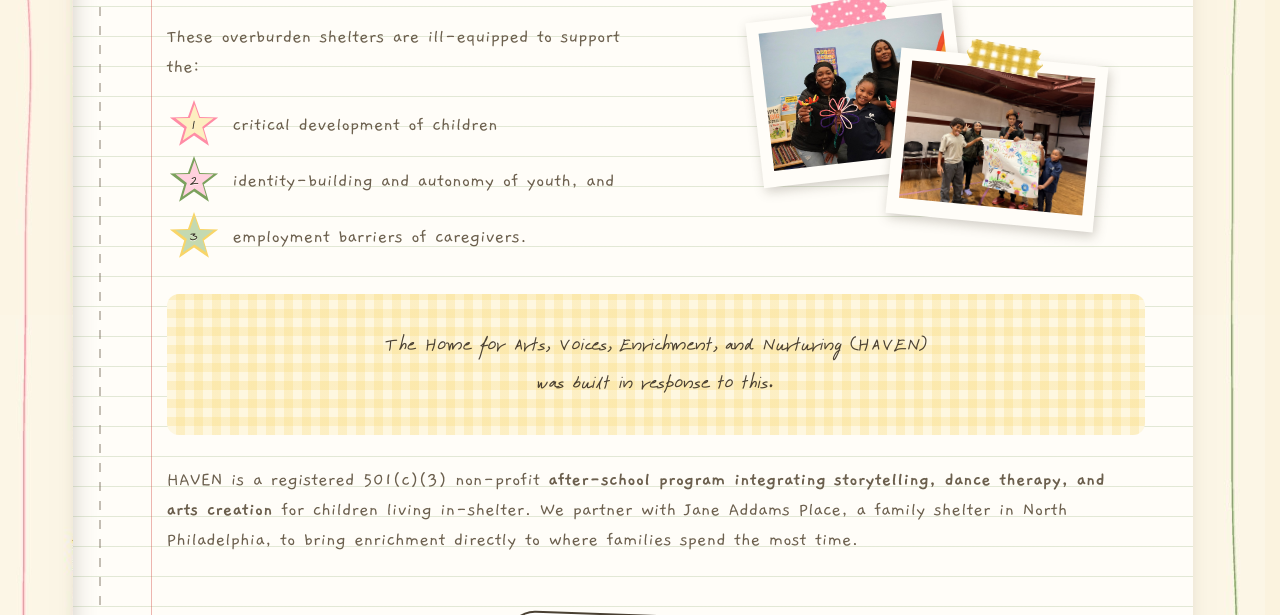
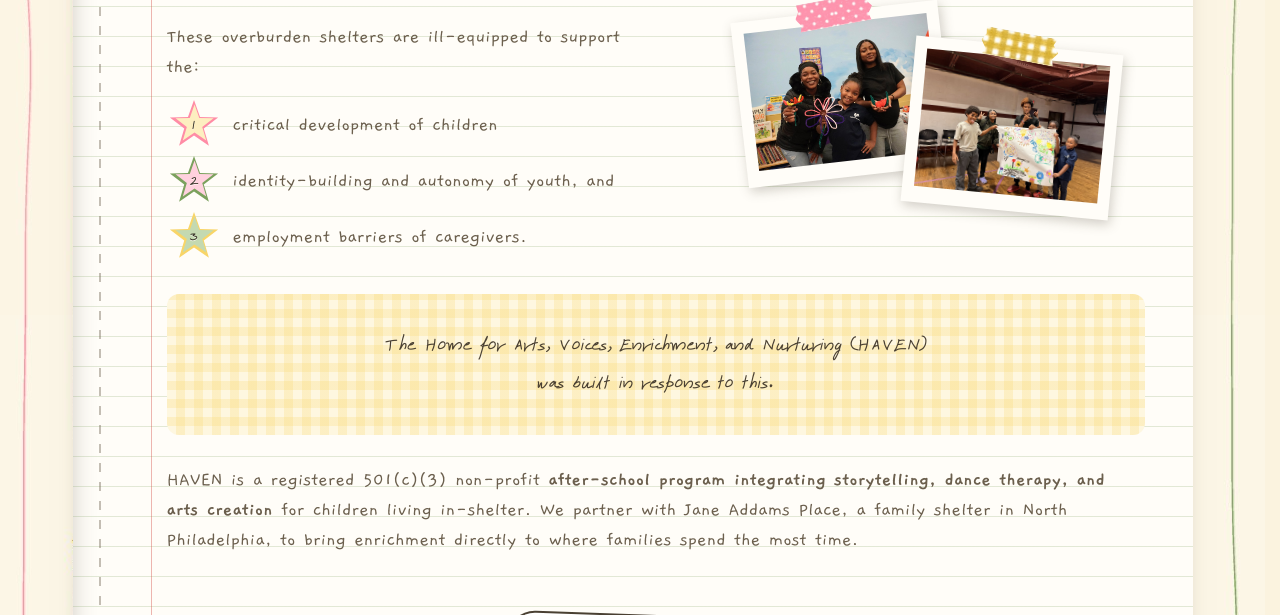
Before and after one commit to havenphl/website, a plain HTML site: page index.html in a window 1280 px wide. Shown: the part 485-1100 px from the top of the page. Drawn offline with Linux system fonts and the light colour scheme.

Commit message:
Ease back the snapshot overlap

```diff
--- a/site.css
+++ b/site.css
@@ -1322,7 +1322,7 @@ select:focus-visible {
 /* each print after the first lies corner-over-corner on the one before:
    shifted right and down, so its top-left corner covers the other's
    bottom-right, the way photos land when you drop them on a page */
-.snaps__item + .snaps__item { margin-left: -16%; }
+.snaps__item + .snaps__item { margin-left: -9%; }
 .snaps__item img {
   width: 100%;
   aspect-ratio: 4 / 3;
@@ -1353,8 +1353,8 @@ select:focus-visible {
 
 /* angle, depth and a different roll of tape for each */
 .snaps__item--a { transform: rotate(-6.5deg); z-index: 1; }
-.snaps__item--b { transform: rotate(5.5deg); z-index: 2; margin-top: 46px; }
-.snaps__item--c { transform: rotate(-4deg); z-index: 3; margin-top: 92px; }
+.snaps__item--b { transform: rotate(5.5deg); z-index: 2; margin-top: 34px; }
+.snaps__item--c { transform: rotate(-4deg); z-index: 3; margin-top: 68px; }
 .snaps__item--b::before {
   background-image: url('assets/textures/tape-gingham-yellow-brand.jpg');
   transform: translateX(-50%) rotate(5deg);
```
